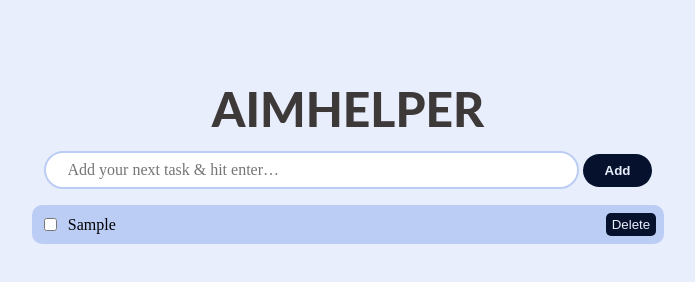
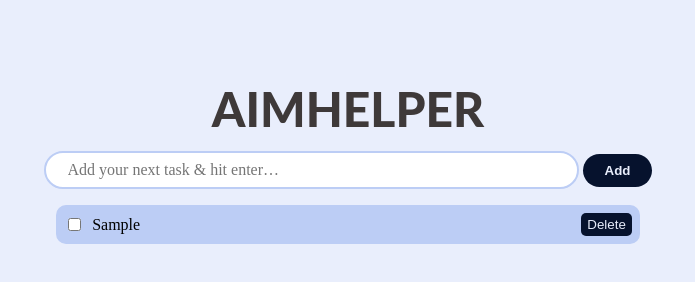
Before and after one commit to alfisha-shaikh/AimHelper, a plain HTML site: page index.html in a window 1280 px wide. Both pictures are taken after typing "Sample" into the empty fields and a click on the button "Add". Shown: the whole page, without its empty margins (292-987 px from the left). Drawn offline with Linux system fonts and the light colour scheme.

Commit message:
Adjust margin for todo list items

```diff
--- a/style.css
+++ b/style.css
@@ -71,8 +71,8 @@ button {
 }
 #todo-list li {
   margin: 0;
-  margin-left: 24%;
-  margin-right: 24%;
+  margin-left: 26%;
+  margin-right: 26%;
   box-sizing: border-box;
   background: var(--secondary-color);
   border-radius: 10px;
```
